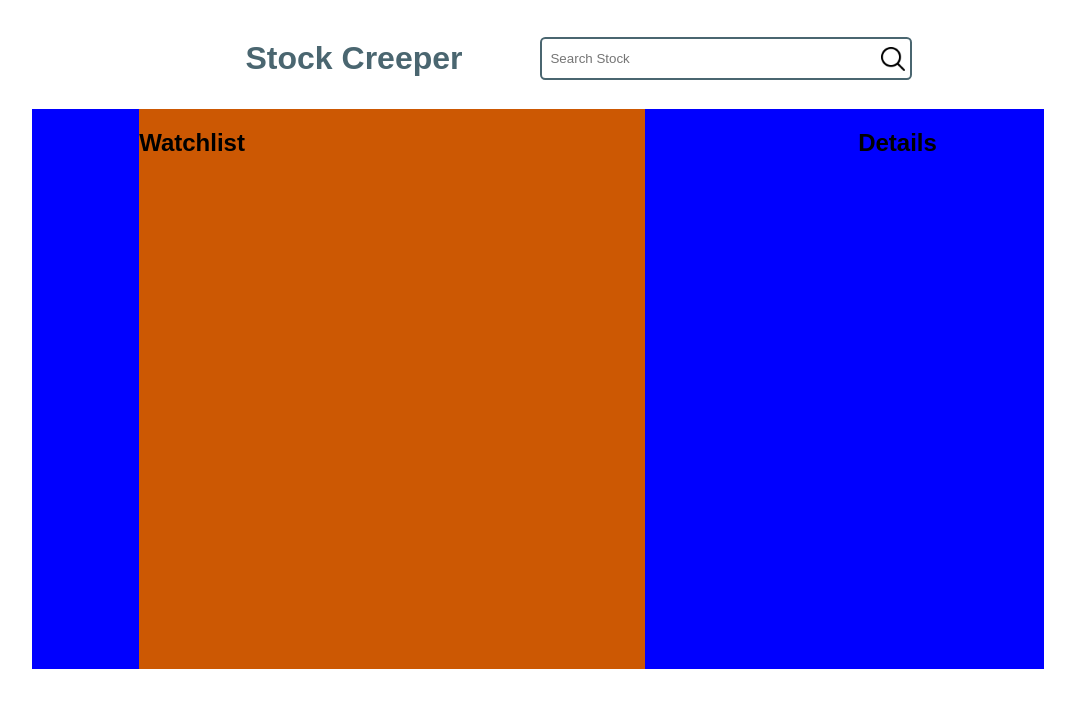
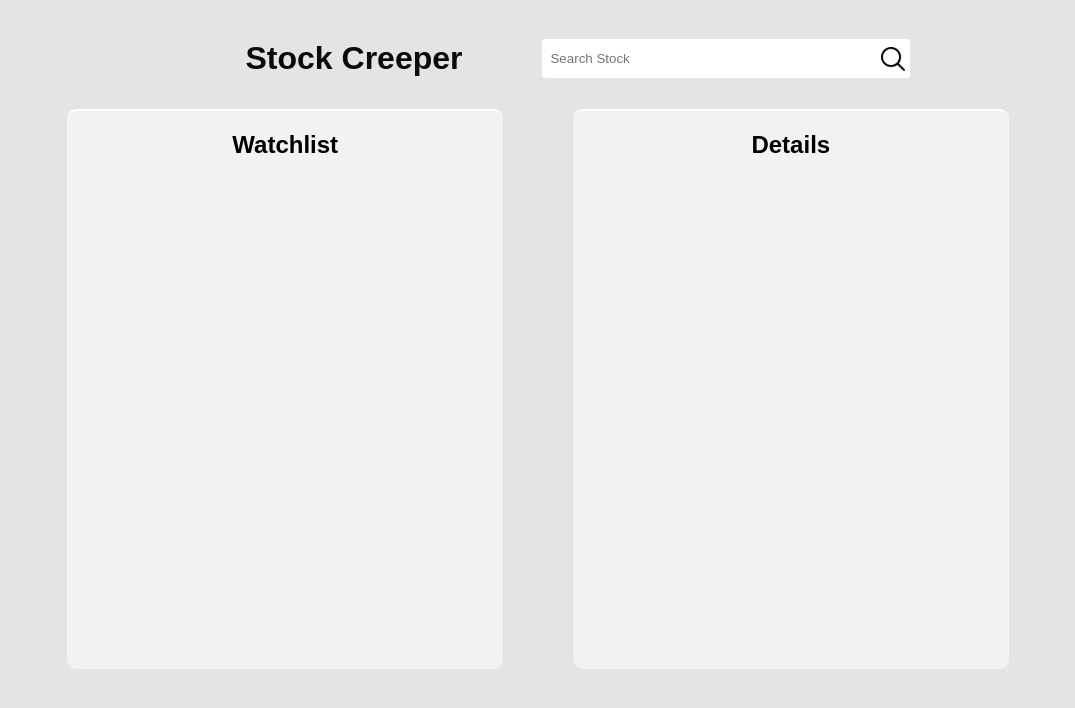
Before and after one commit to yusufoz61/StockDashboard, a Vue app in the folder frontend/dash/: page / in a window 1280 px wide. Shown: the top 708 px of the page, without its empty margins (102-1177 px from the left). Built offline with nearby package versions, Linux system fonts and the light colour scheme.

Commit message:
css light color effects

```diff
--- a/frontend/dash/src/components/main-menu.vue
+++ b/frontend/dash/src/components/main-menu.vue
@@ -21,7 +21,7 @@ import searchIcon from '../assets/searchicon.png'
   }
 
   .header-left {
-    color: var(--text-color);
+    color: var(--text);
     font-weight: bold;
     font-size: 2rem;
     padding: 0 5rem;
@@ -37,7 +37,7 @@ import searchIcon from '../assets/searchicon.png'
   .search-input {
     width: 22rem;
     height: 2rem;
-    outline: 2px solid var(--text-color);
+    box-shadow: var(--box-shadow);
     border: none;
     border-radius: 0.2rem;
     padding: 0.2rem 0.5rem;
@@ -51,7 +51,6 @@ import searchIcon from '../assets/searchicon.png'
   }
 
   .container {
-    background-color: blue;
     display: flex;
     flex-direction: row;
     justify-content: space-around;
@@ -60,10 +59,15 @@ import searchIcon from '../assets/searchicon.png'
 
 
   }
-  .watchlist {
+  .watchlist, .detail {
     display: flex;
-    background-color: #CC5803;
-    width: 50%;
+    justify-content: center;
+    border-radius: 0.6rem;
+    width: 40%;
+    padding: 0 1rem;
+    background-color: var(--bg);
+    border-top: 2px solid var(--highlight);
+    box-shadow: var(--box-shadow);
   }
 
 </style>
--- a/frontend/dash/src/style.css
+++ b/frontend/dash/src/style.css
@@ -1,11 +1,25 @@
 :root {
 
-  --background-color: #FFFFFF;
-  --container-color: #F5F2F1;
-  --text-color: #4A6670;
-  --button-color: #CC5803;
+    --bg-dark: oklch(0.92 0 20);
+    --bg: oklch(0.96 0 20);
+    --bg-light: oklch(1 0 20);
+    --text: oklch(0.15 0 20);
+    --text-muted: oklch(0.4 0 20);
+    --highlight: oklch(1 0 20);
+    --border: oklch(0.6 0 20);
+    --border-muted: oklch(0.7 0 20);
+    --primary: oklch(0.4 0.1 20);
+    --secondary: oklch(0.4 0.1 200);
+    --danger: oklch(0.5 0.05 30);
+    --warning: oklch(0.5 0.05 100);
+    --success: oklch(0.5 0.05 160);
+    --info: oklch(0.5 0.05 260);
+    --box-shadow: 0.2rem 0.2rem 0.2rem var(--bg-dark);
 
-  background-color: var(--background-color);
+  background-color: var(--bg-dark);
   font-family: sans-serif;
   box-sizing: border-box;
+
+
+
 }
```
